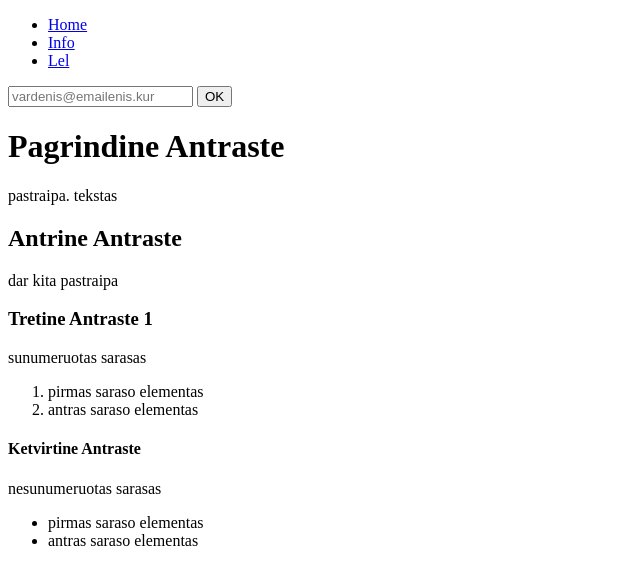
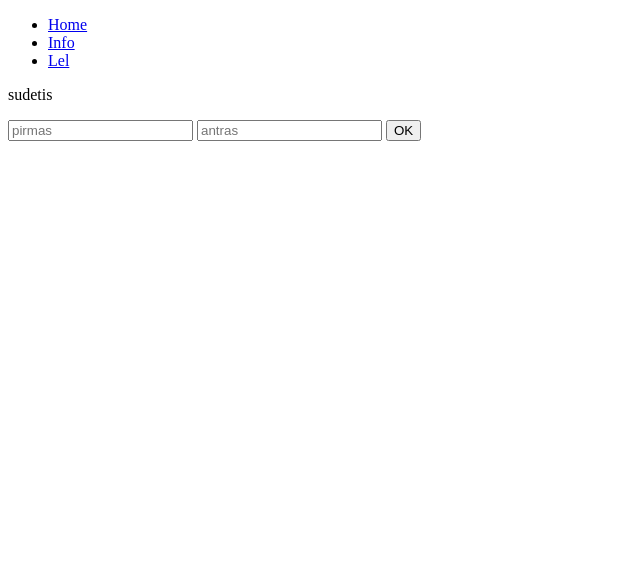
Before and after one commit to shinbeth/pasizaidimai, a PHP site: page / in a window 1280 px wide. Shown: the top 585 px of the page, without its empty margins (0-640 px from the left). Run offline with PHP 8.4, Linux system fonts and the light colour scheme.

Commit message:
'script_sync_2022_01_05_200315'

```diff
--- a/5/index.php
+++ b/5/index.php
@@ -12,6 +12,14 @@
         <body>
 
 
+<!--            <div class="content">
+                <form action="procedure.php" method="post">
+                    <input type="text" name="email" placeholder="vardenis@emailenis.kur">
+                    <input type="submit" value="OK" name="submit" />
+                </form>
+            </div> -->
+
+
             <div class="header">
                 <ul>
                     <li><a href="#">Home</a></li>
@@ -20,18 +28,22 @@
                 </ul>
             </div>
 
-
+                <p> sudetis </p>
 
             <div class="content">
-                <form action="procedure.php" method="post">
-                    <input type="text" name="email" placeholder="vardenis@emailenis.kur">
+                <form action="sudetis.php" method="post">
+                    <input type="text" name="pirmas" placeholder="pirmas">
+
+                    <input type="text" name="antras" placeholder="antras">
                     <input type="submit" value="OK" name="submit" />
                 </form>
             </div>
 
+
+
 <!---   papildomos varkes --->
 
-            <h1> Pagrindine Antraste </h1>
+<!--            <h1> Pagrindine Antraste </h1>
                 <p> pastraipa. tekstas </p>
 
 
@@ -58,7 +70,7 @@
                     <li> pirmas saraso elementas </li>
                     <li> antras saraso elementas </li>
                 </ul>
-
+                -->
 
 
 
```
Also changed, not shown: 5/sudetis.php (added, +8 -0 lines).
